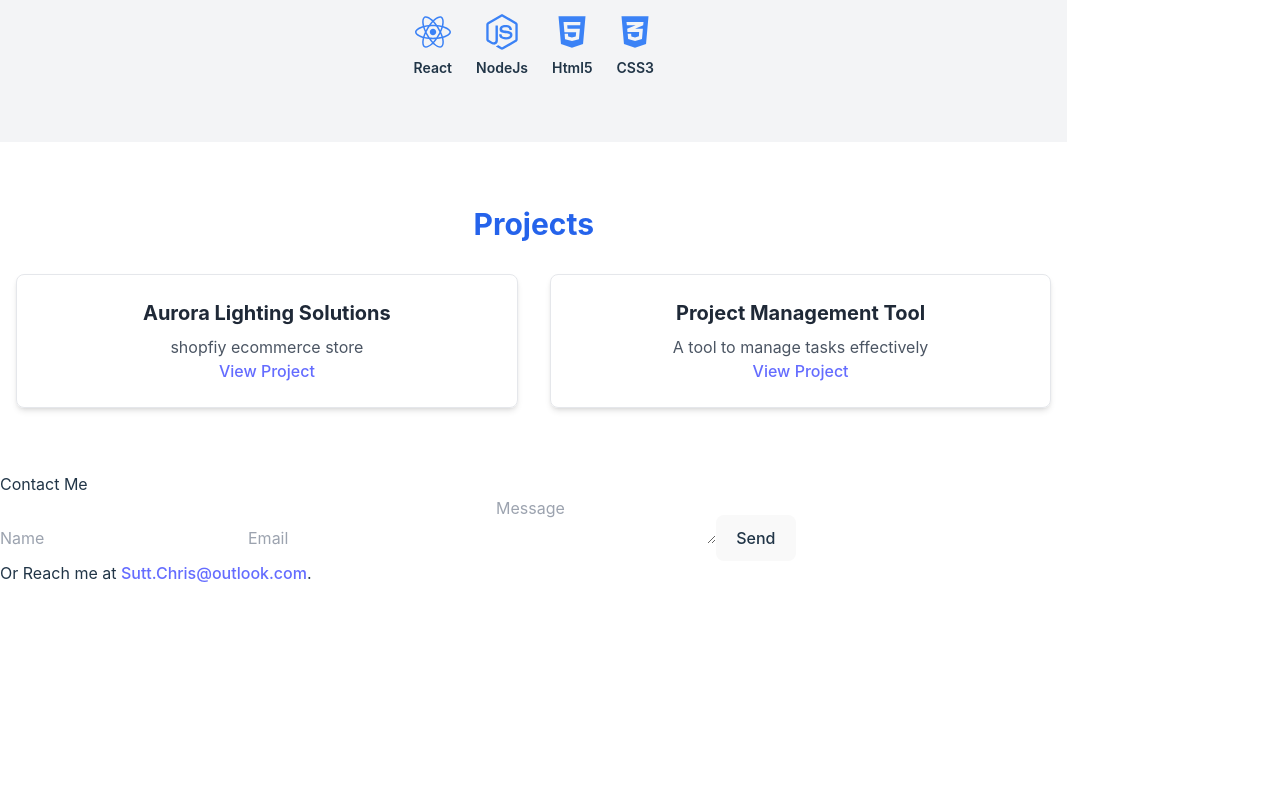
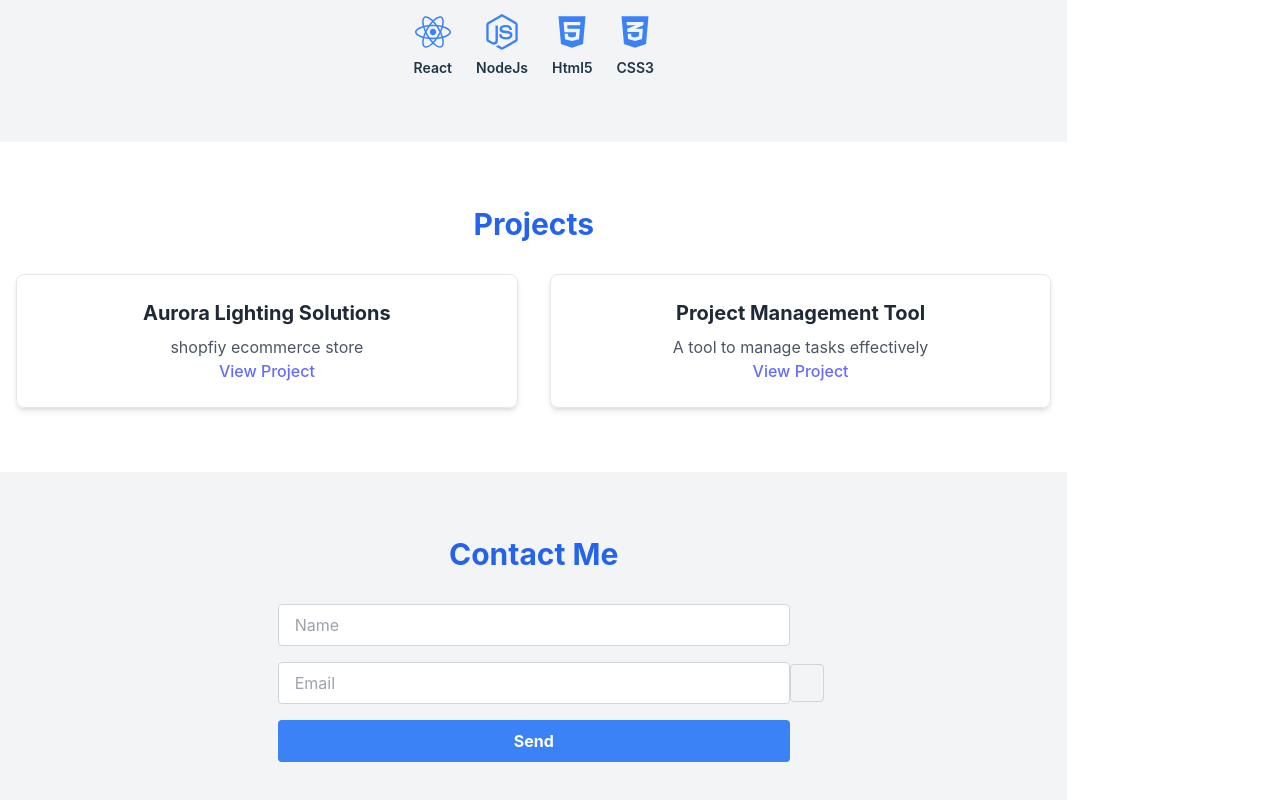
Before and after one commit to ChrisSutt/Portfolio-Chris, a React (Vite) app: page / in a window 1280 px wide. Shown: the part 588-1388 px from the top of the page. Before the commit the page ends 1173 px from the top, so only its background shows below. Built offline with nearby package versions, Linux system fonts and the light colour scheme.

Commit message:
redid Contact with tailwind. simple design / needs more design work

```diff
--- a/src/components/Contact.jsx
+++ b/src/components/Contact.jsx
@@ -1,14 +1,17 @@
 const Contact = () => (
-    <section className="contact">
-        <h2>Contact Me</h2>
-        <form>
-            <input type="text" placeholder="Name" required />
-            <input type="email" placeholder="Email" requiired />
-            <textarea placeholder ="Message" required></textarea>
-            <button type="submit">Send</button>
-        </form>
-        <p> Or Reach me at <a href="mailto:Sutt.Chris@outlook.com">Sutt.Chris@outlook.com</a>.</p>
+    <section id="contact" className="bg-gray-100 py-16">
+        <div className="container mx-auto px-4 text-center">
+            <h2 className="text-3xl font-bold text-blue-600">Contact Me</h2>
+            <form className="mt-8 max-w-lg mx-auto space-y-4">
+                <input type="text" placeholder="Name" className="w-full px-4 py-2 border border-gray-300 rounded focus:outline-none focus:ring focus:ring-blue-200"/>
+                <input type="email" placeholder="Email" className="w-full px-4 py-2 border border-gray-300 rounded focus:outline-none focus:ring focus:ring-blue-200"/>
+                <textare placeholder="Message" className="w-full px-4 py-2 border border-gray-300 rounded focus:outline-none focus:ring focus:ring-blue-200" rows="5">
+                </textare>
+                <button type="submit" className="w-full px-4 py-2 bg-blue-500 text-white font-bold rounded hover:bg-blue-600">
+                    Send
+                </button>
+            </form>
+        </div>
     </section>
 );
-
 export default Contact;
```
